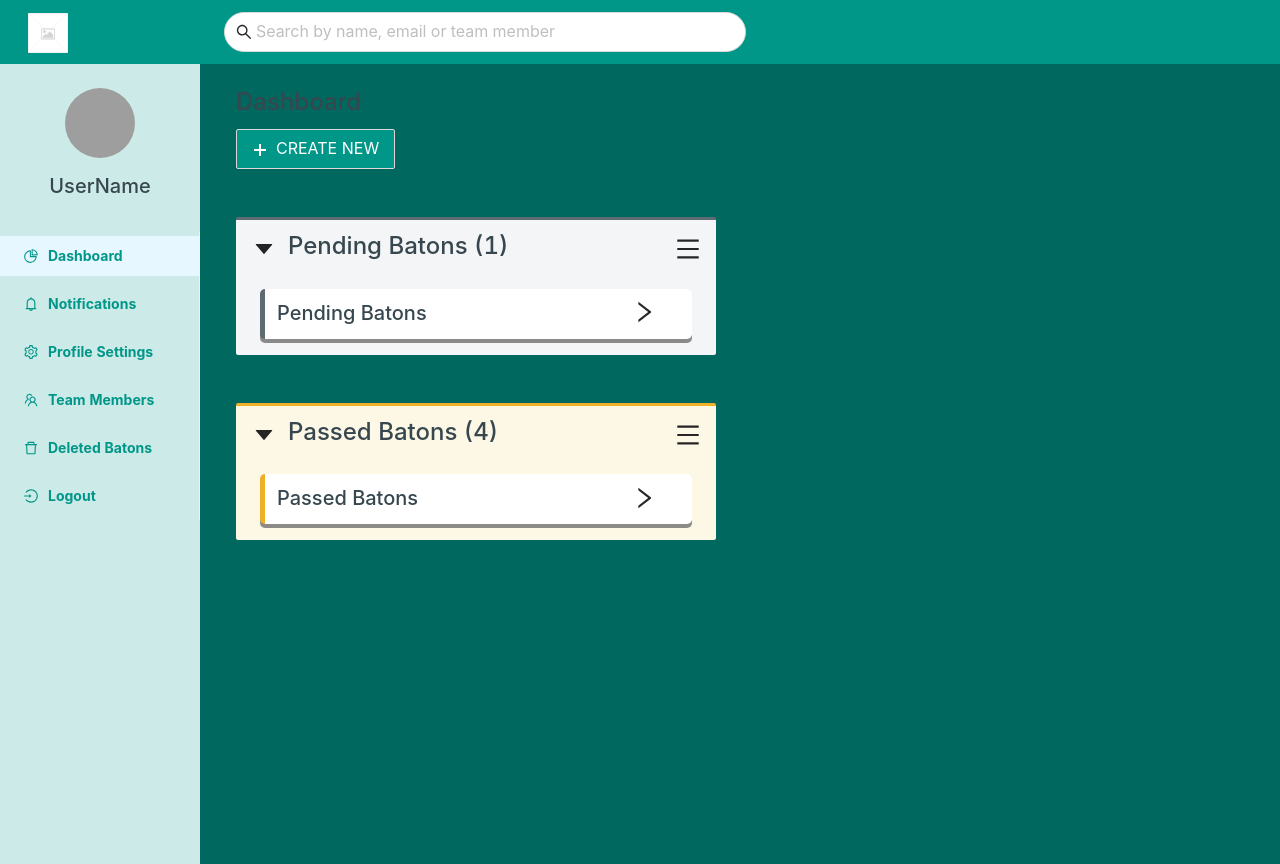
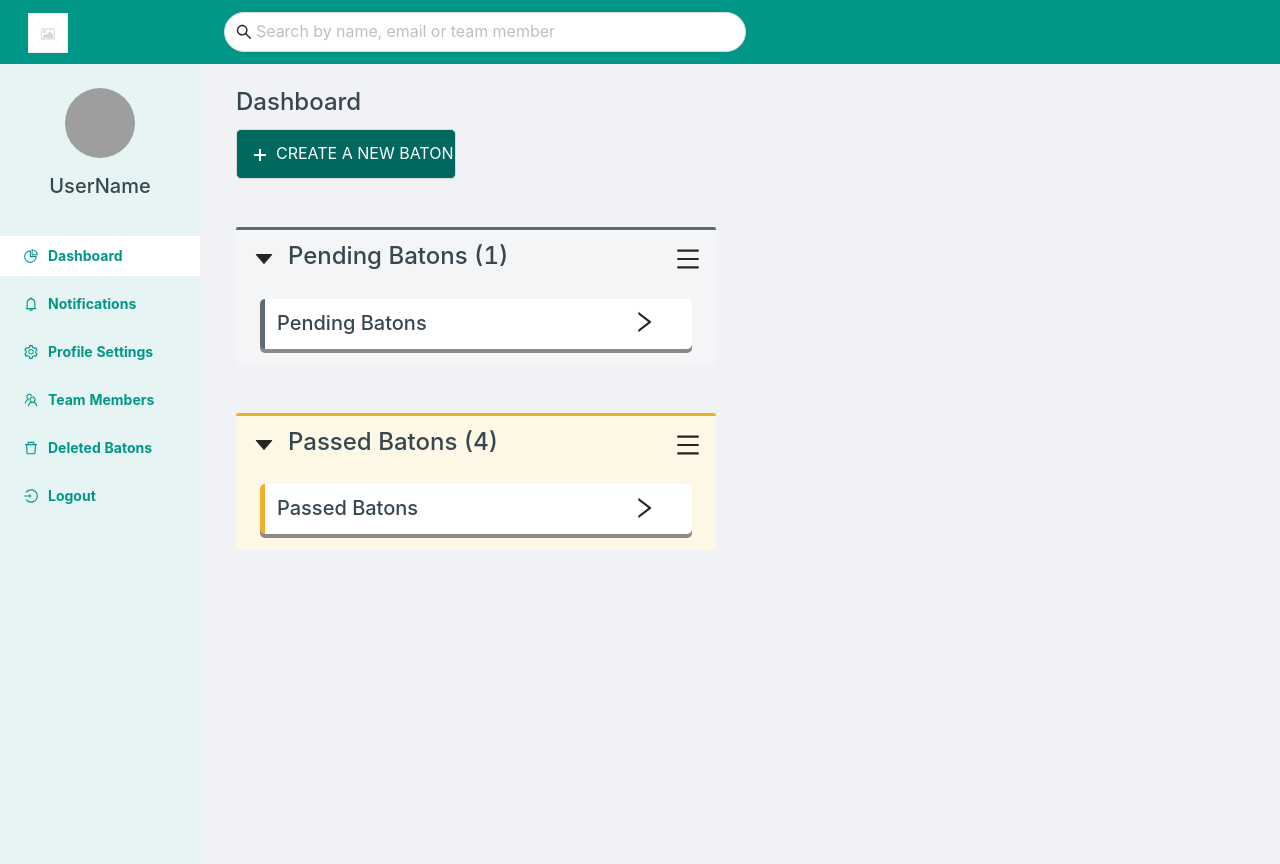
Before and after one commit to Ibrahim-Arif/dasmooth-project, a React (Create React App) app: page /dashboard/main in a window 1280 px wide. Built offline with nearby package versions, Linux system fonts and the light colour scheme; grey boxes are pictures that could not be loaded.

Commit message:
more issues fixed

```diff
--- a/src/components/DashboardView/DashboardView.js
+++ b/src/components/DashboardView/DashboardView.js
@@ -12,13 +12,19 @@ export default function DashboardView(props) {
       <Container className="col-12">
         <h4>Dashboard</h4>
         <Button
-          style={{ backgroundColor: colors.teal100, color: "white" }}
+          style={{
+            backgroundColor: colors.tealDark30,
+            color: "white",
+            width: 220,
+            height: 50,
+            borderRadius: 5,
+          }}
           size="large"
           icon={<PlusOutlined />}
           className="d-flex flex-row align-items-center"
           onClick={() => props.setMode(1)}
         >
-          CREATE NEW
+          CREATE A NEW BATON
         </Button>
       </Container>
       {/* Batons Container */}
--- a/src/pages/DashboardMenu.js
+++ b/src/pages/DashboardMenu.js
@@ -138,7 +138,6 @@ export default function DashboardMenu() {
         style={{
           minHeight: "100vh",
           overflow: "hidden",
-          backgroundColor: colors.tealDark30,
         }}
       >
         <Sider
@@ -149,7 +148,7 @@ export default function DashboardMenu() {
           collapsedWidth="0"
           trigger={null}
           onCollapse={onCollapse}
-          style={{ backgroundColor: colors.tealLight80 }}
+          style={{ backgroundColor: colors.tealLight90 }}
           width={siderW}
         >
           <Container className="d-flex flex-column justify-content-center align-items-center p-4">
@@ -161,7 +160,7 @@ export default function DashboardMenu() {
             theme="light"
             style={{
               color: colors.teal100,
-              backgroundColor: colors.tealLight80,
+              backgroundColor: colors.tealLight90,
               fontWeight: "bold",
             }}
             defaultSelectedKeys={["dashboard"]}
--- a/src/pages/dashboard.css
+++ b/src/pages/dashboard.css
@@ -1,14 +1,16 @@
-.ant-menu > .ant-menu-item:hover,
-.ant-menu > .ant-menu-submenu:hover,
-.ant-menu > .ant-menu-item-active,
-.ant-menu > .ant-menu-submenu-active,
-.ant-menu > .ant-menu-item-open,
-.ant-menu > .ant-menu-submenu-open,
-.ant-menu > .ant-menu-item-selected,
-.ant-menu > .ant-menu-submenu-selected {
-  color: #009688;
+.ant-menu-light .ant-menu-item-active,
+.ant-menu-light .ant-menu-item:hover,
+.ant-menu-light .ant-menu-submenu-active,
+.ant-menu-light .ant-menu-submenu-title:hover,
+.ant-menu-item-selected,
+.ant-menu-item-selected a,
+.ant-menu-item-selected a:hover,
+.ant-menu-light .ant-menu:not(.ant-menu-inline) .ant-menu-submenu-open {
+  color: #009688 !important;
 }
-
+.ant-menu:not(.ant-menu-horizontal) .ant-menu-item-selected {
+  background-color: #ffffff !important;
+}
 .ant-menu-inline .ant-menu-item:after {
   border-right: none !important;
 }
```
